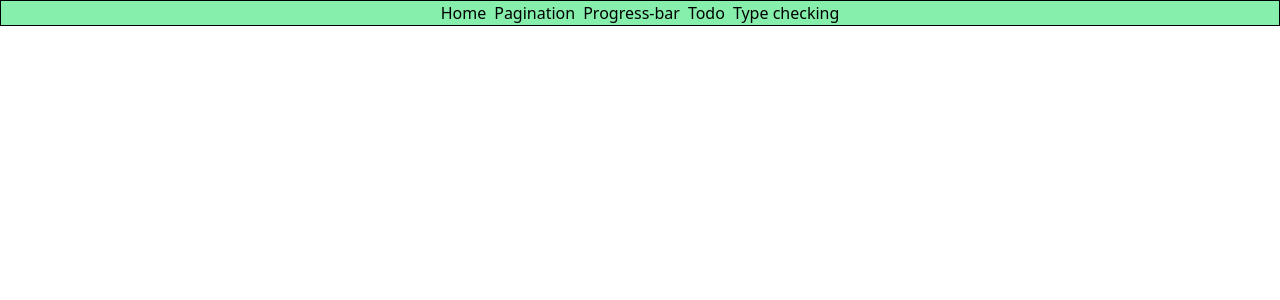
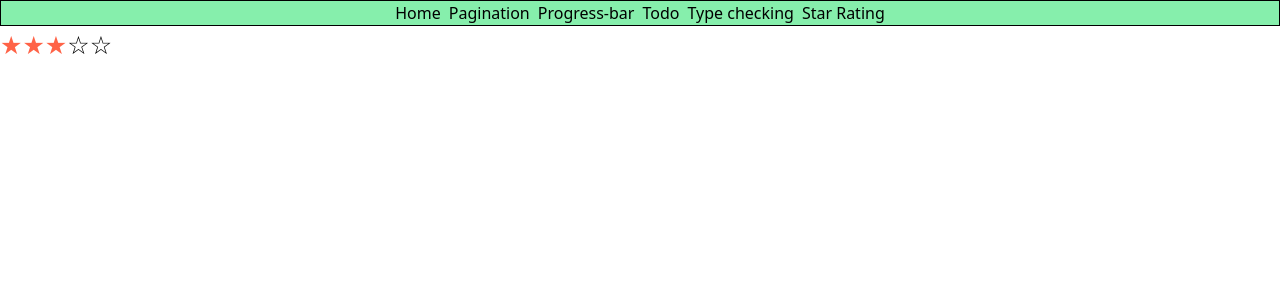
Before and after one commit to rohitraj896/react-machine-coding, a React (Create React App) app: page /star-rating in a window 1280 px wide. Shown: the top 300 px of the page. Built offline with nearby package versions, Linux system fonts and the light colour scheme.

Commit message:
star rating

```diff
--- a/src/App.js
+++ b/src/App.js
@@ -4,6 +4,7 @@ import Home from "./components/Home/Home";
 import ProgressBar from "./components/Progressbar/ProgressBar";
 import Todo from "./components/ToDo/Todo";
 import TypeChecking from "./components/TypeChecking/TypeChecking";
+import StarRating from "./components/StarRating/StarRating";
 
 function App() {
   return (
@@ -14,6 +15,7 @@ function App() {
         <a href="/progress-bar">Progress-bar</a>
         <a href="/todo">Todo</a>
         <a href="/type-checking">Type checking</a>
+        <a href="/star-rating">Star Rating</a>
       </nav>
       <div>
         <BrowserRouter>
@@ -23,6 +25,7 @@ function App() {
             <Route path="/progress-bar" element={<ProgressBar />}></Route>
             <Route path="/todo" element={<Todo />}></Route>
             <Route path="/type-checking" element={<TypeChecking />}></Route>
+            <Route path="/star-rating" element={<StarRating />}></Route>
           </Routes>
         </BrowserRouter>
       </div>
--- /dev/null
+++ b/src/components/StarRating/StarRating.css
@@ -0,0 +1,13 @@
+span {
+  cursor: pointer;
+  font-size: 25px;
+}
+
+.star::before {
+  content: "\2606";
+}
+
+.star.rated::before {
+  content: "\2605";
+  color: tomato;
+}
--- /dev/null
+++ b/src/components/StarRating/StarRating.js
@@ -0,0 +1,24 @@
+import { useState } from "react";
+import "./StarRating.css";
+
+const StarRating = () => {
+  const LIMIT = 5;
+  const [rating, setRating] = useState(3);
+
+  const handleClick = e => {
+    setRating(+e.target.getAttribute("data"));
+  };
+  return (
+    <div onClick={handleClick}>
+      {[...Array(LIMIT).keys()].map(i => (
+        <span
+          key={i}
+          data={i + 1}
+          className={i < rating ? "star rated" : "star"}
+        ></span>
+      ))}
+    </div>
+  );
+};
+
+export default StarRating;
```
